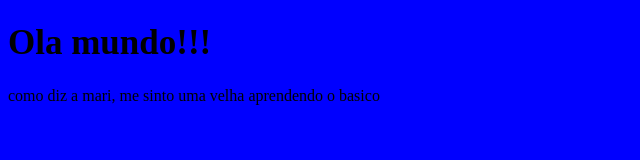
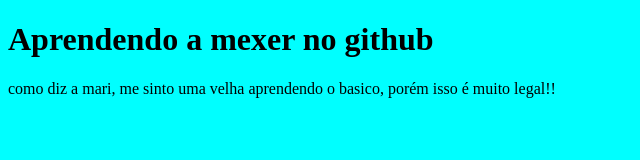
Before and after one commit to Gabrielly-Souza123/pratica, a plain HTML site: page index.html in a window 1280 px wide. Shown: the whole page, without its empty margins (0-640 px from the left). Drawn offline with Linux system fonts and the light colour scheme; files that its build step writes are made by us from their sources.

Commit message:
adicionando css corrigindo erros anteriores

```diff
--- a/index.html
+++ b/index.html
@@ -4,11 +4,11 @@
     <meta charset="UTF-8">
     <meta http-equiv="X-UA-Compatible" content="IE=edge">
     <meta name="viewport" content="width=device-width, initial-scale=1.0">
-    <title>Document</title>
-    <link rel="stylesheet" href="Projeto/style.css">
+    <title>Testes Legais</title>
+    <link rel="stylesheet" href="stylereal.css">
 </head>
 <body>
-    <h1>Ola mundo!!!</h1>
-    <p>como diz a mari, me sinto uma velha aprendendo o basico</p>
+    <h1> Aprendendo a mexer no github</h1>
+    <p>como diz a mari, me sinto uma velha aprendendo o basico, porém isso é muito legal!!</p>
 </body>
 </html>
--- /dev/null
+++ b/stylereal.css
@@ -0,0 +1,8 @@
+body{
+    background-color: aqua;
+
+}
+
+h1{
+    font: 35px;
+}
```
